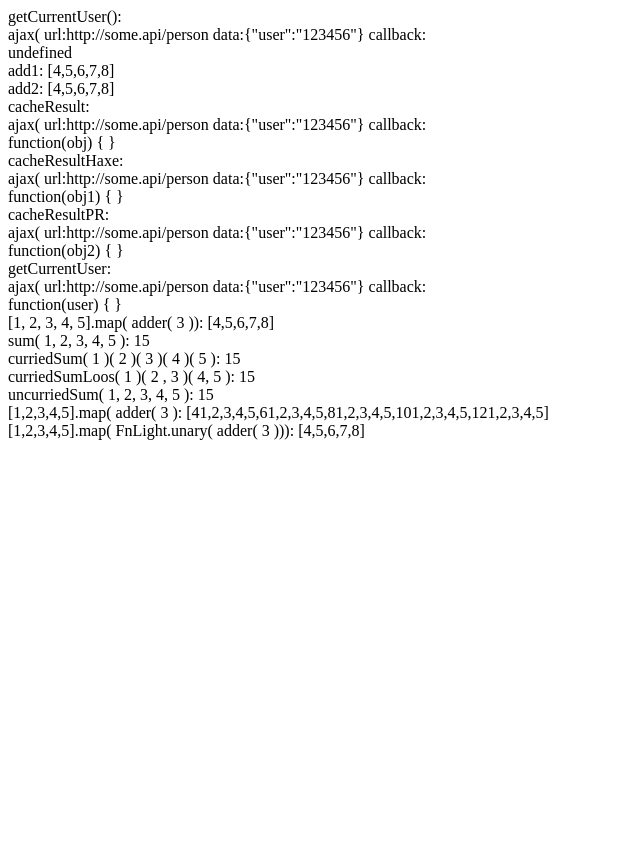
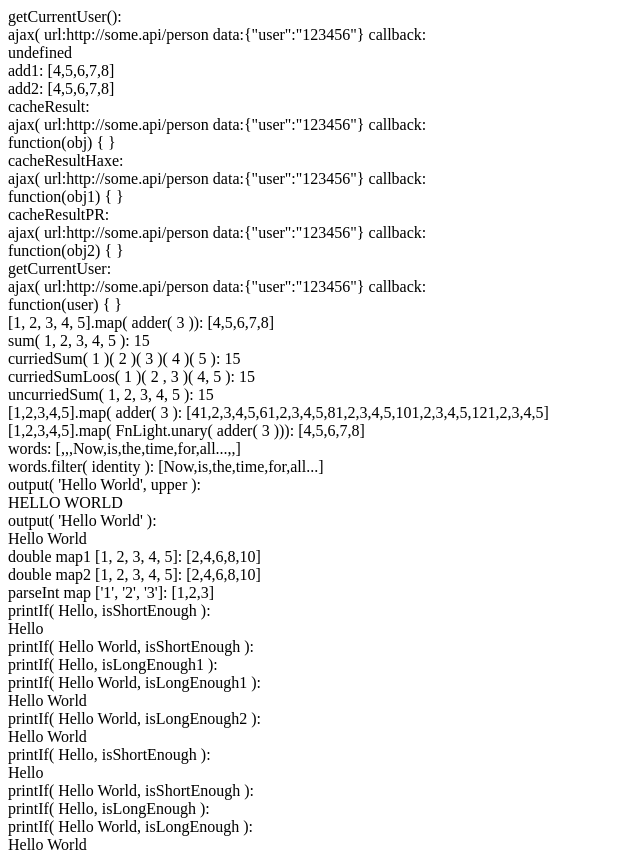
Before and after one commit to ustutz/Functional_Light_Haxe, a plain HTML site: page 03_Managing_Function_Inputs/bin/index.html in a window 1280 px wide. Shown: the whole page, without its empty margins (0-640 px from the left). Before the commit the page ends 800 px from the top, so only its background shows below. Drawn offline with Linux system fonts and the light colour scheme.

Commit message:
no points

```diff
--- a/03_Managing_Function_Inputs/bin/index.html
+++ b/03_Managing_Function_Inputs/bin/index.html
@@ -36,6 +36,12 @@
 						}
 					};
 				})( [] );
+			}
+
+			this.not = function (predicate) {
+				return function negated(...args){
+					return !predicate( ...args );
+				};
 			}
 
 			this.partial = function(fn,...presetArgs) {
@@ -82,6 +88,14 @@
 				};
 			}
 
+			this.when = function(predicate,fn) {
+				return function conditional(...args){
+					if (predicate( ...args )) {
+						return fn( ...args );
+					}
+				};
+			}
+
 		}
 	</script>
 </head>
--- a/03_Managing_Function_Inputs/bin/inputs.js
+++ b/03_Managing_Function_Inputs/bin/inputs.js
@@ -1,5 +1,14 @@
 // Generated by Haxe 3.4.0
 (function () { "use strict";
+var HxOverrides = function() { };
+HxOverrides.__name__ = true;
+HxOverrides.cca = function(s,index) {
+	var x = s.charCodeAt(index);
+	if(x != x) {
+		return undefined;
+	}
+	return x;
+};
 var Main = function() { };
 Main.__name__ = true;
 Main.ajax = function(url,data,callback) {
@@ -12,13 +21,16 @@ Main.main = function() {
 	Main.addExample();
 	Main.reverseArgsExample();
 	Main.curryExample();
+	Main.identityExample();
+	Main.noPointsExample();
+	Main.printIfPointless();
 };
 Main.ajaxExample = function() {
 	var getPerson = FnLight.partial(Main.ajax,"http://some.api/person");
 	FnLight.partial(Main.ajax,"http://some.api/order");
 	Main.CURRENT_USER_ID = "123456";
 	var getCurrentUser = FnLight.partial(getPerson,{ user : Main.CURRENT_USER_ID});
-	haxe_Log.trace("getCurrentUser():",{ fileName : "Main.hx", lineNumber : 42, className : "Main", methodName : "ajaxExample"});
+	haxe_Log.trace("getCurrentUser():",{ fileName : "Main.hx", lineNumber : 45, className : "Main", methodName : "ajaxExample"});
 	getCurrentUser();
 };
 Main.add = function(x,y) {
@@ -27,46 +39,135 @@ Main.add = function(x,y) {
 Main.addExample = function() {
 	haxe_Log.trace("add1: " + Std.string([1,2,3,4,5].map(function(val) {
 		return Main.add(3,val);
-	})),{ fileName : "Main.hx", lineNumber : 56, className : "Main", methodName : "addExample"});
-	haxe_Log.trace("add2: " + Std.string([1,2,3,4,5].map(FnLight.partial(Main.add,3))),{ fileName : "Main.hx", lineNumber : 59, className : "Main", methodName : "addExample"});
+	})),{ fileName : "Main.hx", lineNumber : 59, className : "Main", methodName : "addExample"});
+	haxe_Log.trace("add2: " + Std.string([1,2,3,4,5].map(FnLight.partial(Main.add,3))),{ fileName : "Main.hx", lineNumber : 62, className : "Main", methodName : "addExample"});
 };
 Main.reverseArgsExample = function() {
 	var cacheResult = FnLight.reverseArgs(FnLight.partial(FnLight.reverseArgs(Main.ajax),function(obj) {
 	}));
-	haxe_Log.trace("cacheResult:",{ fileName : "Main.hx", lineNumber : 71, className : "Main", methodName : "reverseArgsExample"});
+	haxe_Log.trace("cacheResult:",{ fileName : "Main.hx", lineNumber : 74, className : "Main", methodName : "reverseArgsExample"});
 	cacheResult("http://some.api/person",{ user : Main.CURRENT_USER_ID});
 	var a3 = function(obj1) {
 	};
 	var cacheResultHaxe = function(a1,a2) {
 		Main.ajax(a1,a2,a3);
 	};
-	haxe_Log.trace("cacheResultHaxe:",{ fileName : "Main.hx", lineNumber : 81, className : "Main", methodName : "reverseArgsExample"});
+	haxe_Log.trace("cacheResultHaxe:",{ fileName : "Main.hx", lineNumber : 84, className : "Main", methodName : "reverseArgsExample"});
 	cacheResultHaxe("http://some.api/person",{ user : Main.CURRENT_USER_ID});
 	var cacheResultPR = FnLight.partialRight(Main.ajax,function(obj2) {
 	});
-	haxe_Log.trace("cacheResultPR:",{ fileName : "Main.hx", lineNumber : 89, className : "Main", methodName : "reverseArgsExample"});
+	haxe_Log.trace("cacheResultPR:",{ fileName : "Main.hx", lineNumber : 92, className : "Main", methodName : "reverseArgsExample"});
 	cacheResultPR("http://some.api/person",{ user : Main.CURRENT_USER_ID});
 };
 Main.curryExample = function() {
 	var getCurrentUser = (FnLight.curry(Main.ajax)("http://some.api/person"))({ user : Main.CURRENT_USER_ID});
-	haxe_Log.trace("getCurrentUser:",{ fileName : "Main.hx", lineNumber : 102, className : "Main", methodName : "curryExample"});
+	haxe_Log.trace("getCurrentUser:",{ fileName : "Main.hx", lineNumber : 105, className : "Main", methodName : "curryExample"});
 	getCurrentUser(function(user) {
 	});
-	haxe_Log.trace("[1, 2, 3, 4, 5].map( adder( 3 )): " + Std.string([1,2,3,4,5].map(FnLight.curry(Main.add)(3))),{ fileName : "Main.hx", lineNumber : 109, className : "Main", methodName : "curryExample"});
-	haxe_Log.trace("sum( 1, 2, 3, 4, 5 ): " + Std.string(FnLight.sum(1,2,3,4,5)),{ fileName : "Main.hx", lineNumber : 111, className : "Main", methodName : "curryExample"});
+	haxe_Log.trace("[1, 2, 3, 4, 5].map( adder( 3 )): " + Std.string([1,2,3,4,5].map(FnLight.curry(Main.add)(3))),{ fileName : "Main.hx", lineNumber : 112, className : "Main", methodName : "curryExample"});
+	haxe_Log.trace("sum( 1, 2, 3, 4, 5 ): " + Std.string(FnLight.sum(1,2,3,4,5)),{ fileName : "Main.hx", lineNumber : 114, className : "Main", methodName : "curryExample"});
 	var curriedSum = FnLight.curry(FnLight.sum,5);
-	haxe_Log.trace("curriedSum( 1 )( 2 )( 3 )( 4 )( 5 ): " + ((((curriedSum(1))(2))(3))(4))(5),{ fileName : "Main.hx", lineNumber : 117, className : "Main", methodName : "curryExample"});
-	haxe_Log.trace("curriedSumLoos( 1 )( 2 , 3 )( 4, 5 ): " + ((FnLight.looseCurry(FnLight.sum,5)(1))(2,3))(4,5),{ fileName : "Main.hx", lineNumber : 120, className : "Main", methodName : "curryExample"});
-	haxe_Log.trace("uncurriedSum( 1, 2, 3, 4, 5 ): " + FnLight.uncurry(curriedSum)(1,2,3,4,5),{ fileName : "Main.hx", lineNumber : 124, className : "Main", methodName : "curryExample"});
+	haxe_Log.trace("curriedSum( 1 )( 2 )( 3 )( 4 )( 5 ): " + ((((curriedSum(1))(2))(3))(4))(5),{ fileName : "Main.hx", lineNumber : 120, className : "Main", methodName : "curryExample"});
+	haxe_Log.trace("curriedSumLoos( 1 )( 2 , 3 )( 4, 5 ): " + ((FnLight.looseCurry(FnLight.sum,5)(1))(2,3))(4,5),{ fileName : "Main.hx", lineNumber : 123, className : "Main", methodName : "curryExample"});
+	haxe_Log.trace("uncurriedSum( 1, 2, 3, 4, 5 ): " + FnLight.uncurry(curriedSum)(1,2,3,4,5),{ fileName : "Main.hx", lineNumber : 127, className : "Main", methodName : "curryExample"});
 	var adder = FnLight.looseCurry(FnLight.sum,2);
-	haxe_Log.trace("[1,2,3,4,5].map( adder( 3 ): " + Std.string([1,2,3,4,5].map(adder(3))),{ fileName : "Main.hx", lineNumber : 131, className : "Main", methodName : "curryExample"});
-	haxe_Log.trace("[1,2,3,4,5].map( FnLight.unary( adder( 3 ))): " + Std.string([1,2,3,4,5].map(FnLight.unary(adder(3)))),{ fileName : "Main.hx", lineNumber : 134, className : "Main", methodName : "curryExample"});
+	haxe_Log.trace("[1,2,3,4,5].map( adder( 3 ): " + Std.string([1,2,3,4,5].map(adder(3))),{ fileName : "Main.hx", lineNumber : 134, className : "Main", methodName : "curryExample"});
+	haxe_Log.trace("[1,2,3,4,5].map( FnLight.unary( adder( 3 ))): " + Std.string([1,2,3,4,5].map(FnLight.unary(adder(3)))),{ fileName : "Main.hx", lineNumber : 137, className : "Main", methodName : "curryExample"});
+};
+Main.identity = function(v) {
+	return v;
+};
+Main.identityExample = function() {
+	var words = "   Now is the time for all...  ".split(" ");
+	haxe_Log.trace("words: " + Std.string(words),{ fileName : "Main.hx", lineNumber : 148, className : "Main", methodName : "identityExample"});
+	haxe_Log.trace("words.filter( identity ): " + Std.string(words.filter(Main.identity)),{ fileName : "Main.hx", lineNumber : 150, className : "Main", methodName : "identityExample"});
+	var output = function(msg,formatFn) {
+		if(formatFn == null) {
+			formatFn = Main.identity;
+		}
+		msg = formatFn(msg);
+		haxe_Log.trace(msg,{ fileName : "Main.hx", lineNumber : 156, className : "Main", methodName : "identityExample"});
+	};
+	var upper = function(txt) {
+		return txt.toUpperCase();
+	};
+	haxe_Log.trace("output( 'Hello World', upper ):",{ fileName : "Main.hx", lineNumber : 163, className : "Main", methodName : "identityExample"});
+	output("Hello World",upper);
+	haxe_Log.trace("output( 'Hello World' ):",{ fileName : "Main.hx", lineNumber : 166, className : "Main", methodName : "identityExample"});
+	output("Hello World");
+};
+Main.noPointsExample = function() {
+	var $double = function(x) {
+		return x * 2;
+	};
+	haxe_Log.trace("double map1 [1, 2, 3, 4, 5]: " + Std.string([1,2,3,4,5].map(function(v) {
+		return $double(v);
+	})),{ fileName : "Main.hx", lineNumber : 177, className : "Main", methodName : "noPointsExample"});
+	haxe_Log.trace("double map2 [1, 2, 3, 4, 5]: " + Std.string([1,2,3,4,5].map($double)),{ fileName : "Main.hx", lineNumber : 181, className : "Main", methodName : "noPointsExample"});
+	haxe_Log.trace("parseInt map ['1', '2', '3']: " + Std.string(["1","2","3"].map(function(v1) {
+		return Std.parseInt(v1);
+	})),{ fileName : "Main.hx", lineNumber : 184, className : "Main", methodName : "noPointsExample"});
+	var output = function(txt) {
+		haxe_Log.trace(txt,{ fileName : "Main.hx", lineNumber : 191, className : "Main", methodName : "noPointsExample"});
+	};
+	var printIf = function(msg,predicate) {
+		if(predicate(msg)) {
+			output(msg);
+		}
+	};
+	var isShortEnough = function(str) {
+		return str.length <= 5;
+	};
+	var msg2 = "Hello" + " World";
+	haxe_Log.trace("printIf( " + "Hello" + ", isShortEnough ):",{ fileName : "Main.hx", lineNumber : 207, className : "Main", methodName : "noPointsExample"});
+	printIf("Hello",isShortEnough);
+	haxe_Log.trace("printIf( " + msg2 + ", isShortEnough ):",{ fileName : "Main.hx", lineNumber : 209, className : "Main", methodName : "noPointsExample"});
+	printIf(msg2,isShortEnough);
+	var isLongEnough1 = function(str1) {
+		return !isShortEnough(str1);
+	};
+	haxe_Log.trace("printIf( " + "Hello" + ", isLongEnough1 ):",{ fileName : "Main.hx", lineNumber : 216, className : "Main", methodName : "noPointsExample"});
+	printIf("Hello",isLongEnough1);
+	haxe_Log.trace("printIf( " + msg2 + ", isLongEnough1 ):",{ fileName : "Main.hx", lineNumber : 218, className : "Main", methodName : "noPointsExample"});
+	printIf(msg2,isLongEnough1);
+	var isLongEnough2 = FnLight.not(isShortEnough);
+	haxe_Log.trace("printIf( " + msg2 + ", isLongEnough2 ):",{ fileName : "Main.hx", lineNumber : 223, className : "Main", methodName : "noPointsExample"});
+	printIf(msg2,isLongEnough2);
+};
+Main.printIfPointless = function() {
+	var output = function(txt) {
+		haxe_Log.trace(txt,{ fileName : "Main.hx", lineNumber : 231, className : "Main", methodName : "printIfPointless"});
+	};
+	var isShortEnough = function(str) {
+		return str.length <= 5;
+	};
+	var isLongEnough = FnLight.not(isShortEnough);
+	var printIf = FnLight.reverseArgs(FnLight.uncurry(FnLight.partialRight(FnLight.when,output)));
+	var msg2 = "Hello" + " World";
+	haxe_Log.trace("printIf( " + "Hello" + ", isShortEnough ):",{ fileName : "Main.hx", lineNumber : 247, className : "Main", methodName : "printIfPointless"});
+	printIf("Hello",isShortEnough);
+	haxe_Log.trace("printIf( " + msg2 + ", isShortEnough ):",{ fileName : "Main.hx", lineNumber : 249, className : "Main", methodName : "printIfPointless"});
+	printIf(msg2,isShortEnough);
+	haxe_Log.trace("printIf( " + "Hello" + ", isLongEnough ):",{ fileName : "Main.hx", lineNumber : 252, className : "Main", methodName : "printIfPointless"});
+	printIf("Hello",isLongEnough);
+	haxe_Log.trace("printIf( " + msg2 + ", isLongEnough ):",{ fileName : "Main.hx", lineNumber : 254, className : "Main", methodName : "printIfPointless"});
+	printIf(msg2,isLongEnough);
 };
 Math.__name__ = true;
 var Std = function() { };
 Std.__name__ = true;
 Std.string = function(s) {
 	return js_Boot.__string_rec(s,"");
+};
+Std.parseInt = function(x) {
+	var v = parseInt(x,10);
+	if(v == 0 && (HxOverrides.cca(x,1) == 120 || HxOverrides.cca(x,1) == 88)) {
+		v = parseInt(x);
+	}
+	if(isNaN(v)) {
+		return null;
+	}
+	return v;
 };
 var com_ls3d_HTMLTrace = function() { };
 com_ls3d_HTMLTrace.__name__ = true;
```
Also changed, not shown: 2 other files.
